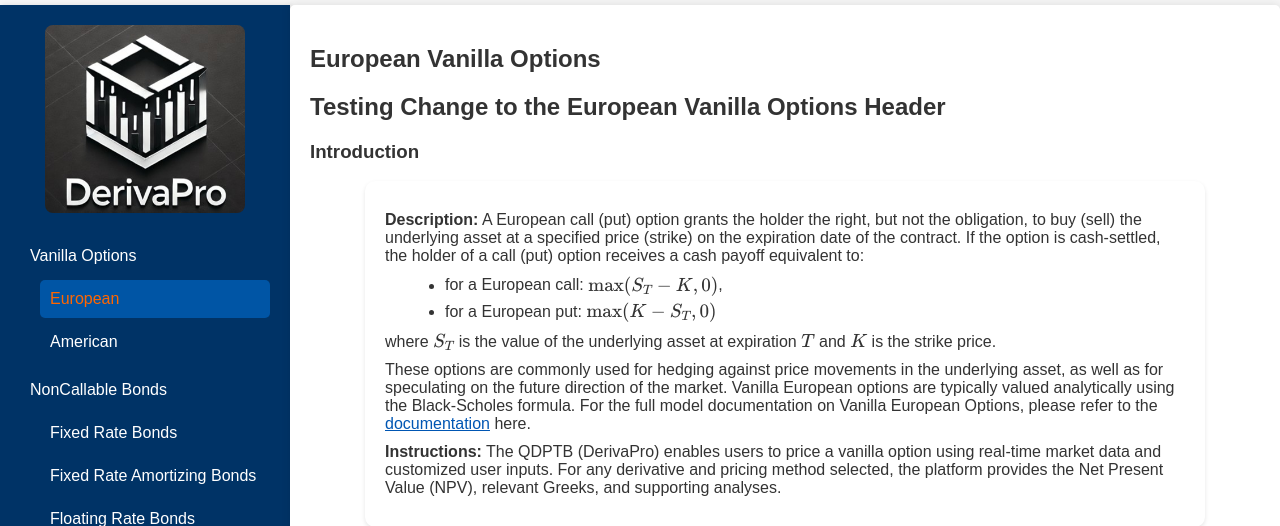
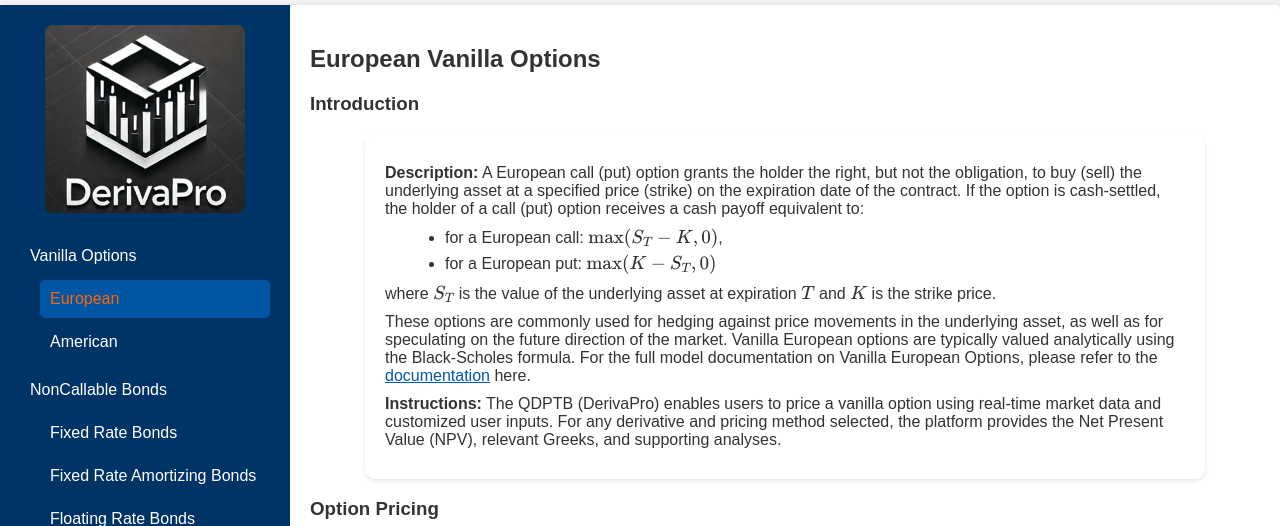
Before and after one commit to derivapro/derivapro-v1, a Flask app: page /vanilla-options/european in a window 1280 px wide. Shown: the part 55-581 px from the top of the page. Run offline with Flask 2, Linux system fonts and the light colour scheme; some libraries are stand-ins or nearby versions.

Commit message:
Removed header

```diff
--- a/derivapro/templates/european_options.html
+++ b/derivapro/templates/european_options.html
@@ -2,8 +2,6 @@
 
 {% block content %}
 <h2>European Vanilla Options</h2>
-<h2>Testing Change to the European Vanilla Options Header</h2>
-
 
 <h3>Introduction</h3>
 
```
